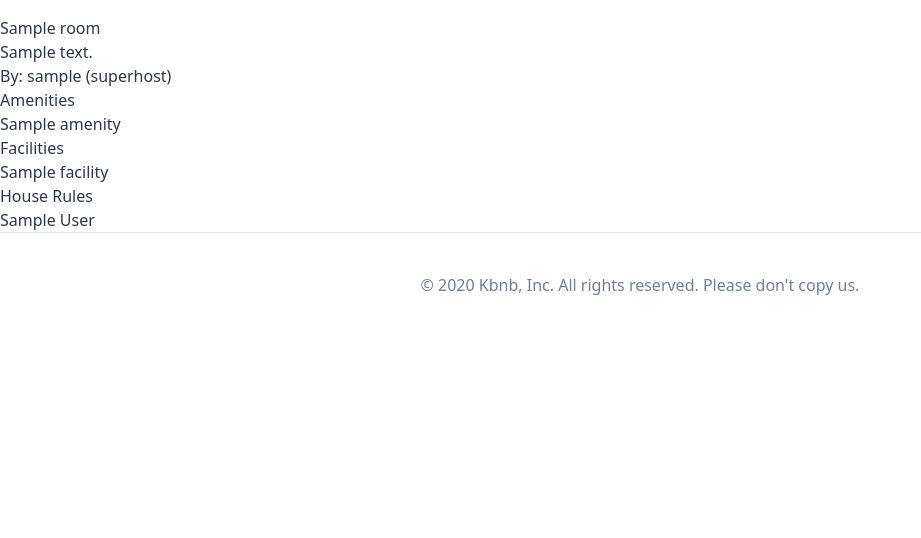
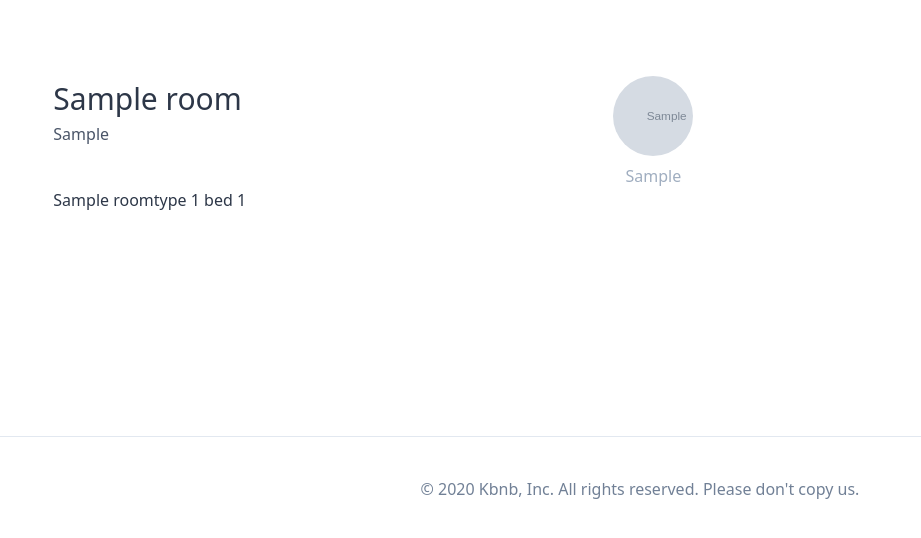
Before and after one commit to kih1024/airbnb_clone, a Django app: page /rooms/1 in a window 1280 px wide. Shown: the part 80-618 px from the top of the page, without its empty margins (0-921 px from the left). Run offline with Django 3.2, Linux system fonts and the light colour scheme; tables that the repository leaves empty hold one stand-in row (values such as "Sample post"); grey boxes marked "Sample" are stand-in pictures; some libraries are stand-ins or nearby versions.

Commit message:
방 디테일 페이지 메인사진,방 제목 디자인 추가

```diff
--- a/templates/rooms/room_detail.html
+++ b/templates/rooms/room_detail.html
@@ -4,35 +4,40 @@
     {{room.name}}
 {% endblock page_title %}
 {% block content %}
-<div>
-    <h1>{{room.name}}</h1>
-    <h3>{{room.description}}</h3>
-</div>
-<div>
-    <h2>By: <a href="{{room.host.get_absolute_url}}">{{room.host.username}}</a>
-    {% if room.host.superhost %}
-        (superhost)
-    {% endif %}
-    </h2>
-    <h3>Amenities</h3>
-    <ul>
-    {% for a in room.amenities.all %}
-        <li>{{a}}</li>
-    {% endfor %}
-    </ul>
-    <h3>Facilities</h3>
-    <ul>
-    {% for a in room.facilities.all %}
-        <li>{{a}}</li>
-    {% endfor %}
-    </ul>
-    <h3>House Rules</h3>
-    <ul>
-    {% for a in room.house_rules.all %}
-        <li>{{a}}</li>
-    {% endfor %}
-    </ul>
-</div>
+    <div class="-mt-5 container max-w-full h-75vh flex mb-20">
+        <div class="h-full w-1/2 bg-center bg-cover" style="background-image:url({{room.first_photo}})"></div>
+        <div class="h-full w-1/2 flex flex-wrap">
+            {% for photo in room.get_next_four_photos %}
+                <div style="background-image:url({{photo.file.url}})" class="w-1/2 h-auto bg-cover bg-center border-gray-700 border"></div>
+            {% endfor %}
+        </div>
+    </div>
+
+    <div class="container mx-auto flex justify-around pb-56">
+        <div class="w-1/2">
+            <div class="flex justify-between">
+                <div>
+                    <h4 class="text-3xl font-medium mb-px">{{room.name}}</h4>
+                    <span class="text-gray-700 font-light">{{room.city}}</span>
+                </div>
+                <a href="{{room.host.get_absolute_url}}" class="flex flex-col items-center">
+                    {% include "mixins/user_avatar.html" with user=room.host %}
+                    <span class="mt-2 text-gray-500">{{room.host.first_name}}</span>
+                </a>
+            </div>
+            <div class="flex">
+                {{room.room_type}}
+                {{room.get_beds}}
+                {{room.bedrooms}}
+            </div>
+        </div>
+        <div class="w-1/3">
+
+        </div>
+    </div>
+
+
+    </div>
 {% endblock content %}
 
 
```
